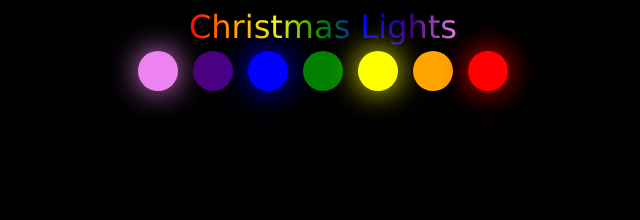
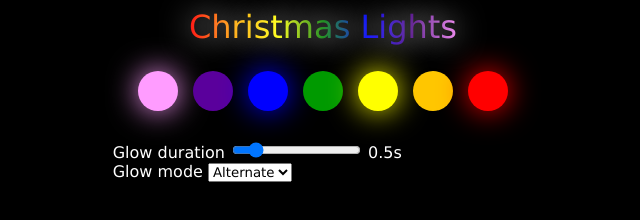
Before and after one commit to thinhdhqb/christmas-lights, a plain HTML site: page index.html in a window 1280 px wide. Shown: the whole page, without its empty margins (325-965 px from the left). Drawn offline with Linux system fonts and the light colour scheme.

Commit message:
add glow duration config, refactor animation and add linear glow mode

```diff
--- a/index.html
+++ b/index.html
@@ -13,13 +13,29 @@
         <div class="rainbow-text">Christmas Lights</div>
     </header>
     <main>
-        <div class="light violet"></div>
-        <div class="light indigo"></div>
-        <div class="light blue"></div>
-        <div class="light green"></div>
-        <div class="light yellow"></div>
-        <div class="light orange"></div>
-        <div class="light red"></div>
+        <div data-glow-mode="alternate" class="lights-container">
+            <div style="--color: violet;" class="light violet"></div>
+            <div style="--color: indigo;" class="light indigo"></div>
+            <div style="--color: blue;" class="light blue"></div>
+            <div style="--color: green;" class="light green"></div>
+            <div style="--color: yellow;" class="light yellow"></div>
+            <div style="--color: orange;" class="light orange"></div>
+            <div style="--color: red;" class="light red"></div>
+        </div>
+        <div class="config">
+            <div>
+                <label for="cf-glow-duration">Glow duration</label>
+                <input type="range" value="0.5" min="0.1" max="3" step="0.1" name="cf-glow-speed" id="cf-glow-duration">
+                <div id="glow-speed-val">0.5s</div>
+            </div>
+            <div>
+                <label for="cf-glow-mode">Glow mode</label>
+                <select name="cf-glow-mode" id="cf-glow-mode">
+                    <option value="alternate" selected>Alternate</option>
+                    <option value="linear">Linear</option>
+                </select>
+            </div>
+        </div>
     </main>
 </body>
 </html>
--- a/script.js
+++ b/script.js
@@ -0,0 +1,14 @@
+let glowDurationConfig = document.querySelector('#cf-glow-duration');
+let r = document.querySelector(':root');
+let glowMode = document.querySelector('#cf-glow-mode');
+
+glowDurationConfig.addEventListener('input', event => {
+    let val = glowDurationConfig.value;
+    document.querySelector('#glow-speed-val').innerHTML = val.toString() + 's';
+    r.style.setProperty('--glow-duration', val.toString() + 's');
+})
+
+glowMode.addEventListener('input', () => {
+    let mode = glowMode.value;
+    document.querySelector('.lights-container').dataset.glowMode = mode;
+})
--- a/style.css
+++ b/style.css
@@ -4,6 +4,7 @@
 
 * {
     font-family: 'Lucida Sans', 'Lucida Sans Regular', 'Lucida Grande', 'Lucida Sans Unicode', Geneva, Verdana, sans-serif;
+    color: white;
 }
 
 body {
@@ -22,6 +23,11 @@ body {
     -webkit-background-clip: text;
     color: transparent;
     font-size: xx-large;
+    text-shadow: 0px 0px 30px white;
+}
+
+.lights-container {
+    margin: 20px;
 }
 
 .light {
@@ -29,83 +35,62 @@ body {
     height: 40px;
     border-radius: 50%;
     display: inline-block;
-    /* transition: all 0.2s ease; */
+    background-color: var(--color);
     animation-iteration-count: infinite;
-    animation-direction: alternate;
     animation-duration: var(--glow-duration);
     margin: 5px;
+    filter: brightness(120%);
 }
 
-.light:nth-child(odd) {
+/* Glow mode */
+.lights-container[data-glow-mode="alternate"] .light {
+    animation-direction: alternate;
+    animation-name: glow;
+}
+.lights-container[data-glow-mode="alternate"] .light:nth-child(odd) {
     animation-delay: var(--glow-duration);
+
 }
 
-.violet {
-    background-color: violet;
-    animation-name: glow-violet;
+.lights-container[data-glow-mode="linear"] .light {
+    animation-direction: alternate;
+    animation-name: glow;
 }
 
-.indigo {
-    background-color: indigo;
-    animation-name: glow-indigo;
+.lights-container[data-glow-mode="linear"] .light:nth-child(2) {
+    animation-delay: calc(var(--glow-duration)/4);
 }
 
-.blue {
-    background-color: blue;
-    animation-name: glow-blue;
+.lights-container[data-glow-mode="linear"] .light:nth-child(3) {
+    animation-delay: calc(2*var(--glow-duration)/4);
 }
 
-.green {
-    background-color: green;
-    animation-name: glow-green;
+.lights-container[data-glow-mode="linear"] .light:nth-child(4) {
+    animation-delay: calc(3*var(--glow-duration)/4);
 }
 
-.yellow {
-    background-color: yellow;
-    animation-name: glow-yellow;
+.lights-container[data-glow-mode="linear"] .light:nth-child(5) {
+    animation-delay: calc(4*var(--glow-duration)/4);
 }
 
-.orange {
-    background-color: orange;
-    animation-name: glow-orange;
+.lights-container[data-glow-mode="linear"] .light:nth-child(6) {
+    animation-delay: calc(5*var(--glow-duration)/4);
 }
 
-.red {
-    background-color: red;
-    animation-name: glow-red;
+.lights-container[data-glow-mode="linear"] .light:nth-child(7) {
+    animation-delay: calc(6*var(--glow-duration)/4);
 }
 
-@keyframes glow-violet {
+@keyframes glow {
     from {box-shadow: none;}
-    to {box-shadow: 0px 0px 30px violet;}
+    to {box-shadow: 0px 0px 30px var(--color);}
 }
 
-@keyframes glow-indigo {
-    from {box-shadow: none;}
-    to {box-shadow: 0px 0px 30px 5px indigo;}
+
+#glow-speed-val {
+    display: inline;
 }
 
-@keyframes glow-blue {
-    from {box-shadow: none;}
-    to {box-shadow: 0px 0px 30px blue;}
+select, option {
+    color: black;
 }
-
-@keyframes glow-green {
-    from {box-shadow: none;}
-    to {box-shadow: 0px 0px 30px green;}
-}
-
-@keyframes glow-yellow {
-    from {box-shadow: none;}
-    to {box-shadow: 0px 0px 30px yellow;}
-}
-
-@keyframes glow-orange {
-    from {box-shadow: none;}
-    to {box-shadow: 0px 0px 30px orange;}
-}
-
-@keyframes glow-red {
-    from {box-shadow: none;}
-    to {box-shadow: 0px 0px 30px red;}
-}
```
